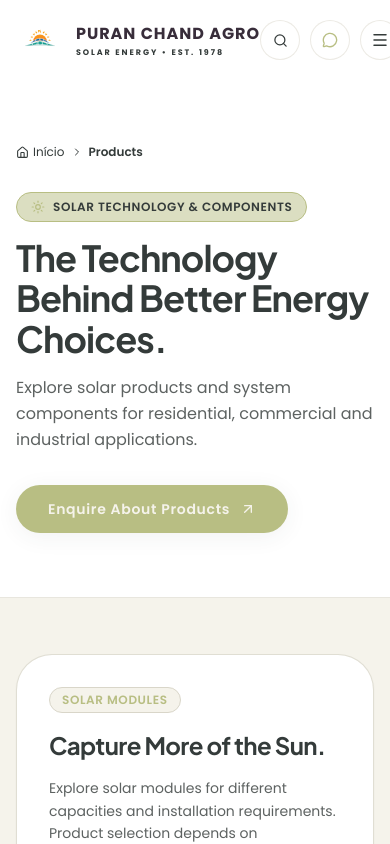
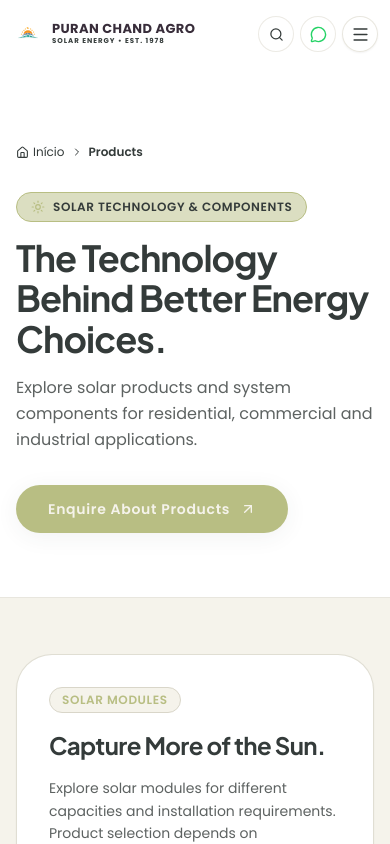
Before and after one commit to brij-phpdev/pc-agro, a React (Vite) app: page /products-list in a window 390 px wide. Shown: the top 844 px of the page. Built offline with nearby package versions, Linux system fonts and the light colour scheme; a web font is replaced by a local one.

Commit message:
fix(mobile): resolve top header overflow, ensure mobile hamburger menu button is always visible on all screen sizes, and enhance mobile navigation drawer

```diff
--- a/src/components/layout/Header.tsx
+++ b/src/components/layout/Header.tsx
@@ -39,19 +39,19 @@ export const Header: React.FC = () => {
     <>
       {/* Floating Header Wrapper - exact match to ledup.pt design */}
       <header
-        className={`fixed top-0 inset-x-0 z-50 transition-all duration-300 pointer-events-none px-4 sm:px-8 lg:px-14 ${
-          isScrolled ? 'pt-3 pb-2' : 'pt-5 sm:pt-7'
+        className={`fixed top-0 inset-x-0 z-50 transition-all duration-300 pointer-events-none px-3 sm:px-8 lg:px-14 ${
+          isScrolled ? 'pt-2.5 pb-2' : 'pt-4 sm:pt-7'
         }`}
       >
-        <div className="max-w-7xl mx-auto flex items-center justify-between">
+        <div className="max-w-7xl mx-auto flex items-center justify-between gap-2 w-full">
 
           {/* 1. Left: Brand Logo */}
           <Link
             to="/"
-            className="pointer-events-auto flex items-center gap-2 group focus:outline-none"
+            className="pointer-events-auto flex items-center gap-2 group focus:outline-none flex-shrink min-w-0"
             aria-label="Puran Chand Agro Home"
           >
-            <Logo className="h-10" />
+            <Logo className="h-9 sm:h-10" />
           </Link>
 
           {/* 2. Center: Translucent Floating Navigation Pill (matches screenshot media_1792409908612_3ac011e2.png) */}
@@ -128,9 +128,9 @@ export const Header: React.FC = () => {
             </div>
           </nav>
 
-          {/* 3. Right: Request a Quote Pill + Circular Search + WhatsApp Icon */}
-          <div className="pointer-events-auto flex items-center gap-2.5">
-            {/* Request a Quote Button */}
+          {/* 3. Right: Request a Quote Pill + Circular Search + WhatsApp Icon + Mobile Hamburger */}
+          <div className="pointer-events-auto flex-shrink-0 flex items-center gap-1.5 sm:gap-2.5">
+            {/* Request a Quote Button (Desktop & Tablet) */}
             <Link
               to="/contact"
               className="hidden sm:inline-flex items-center gap-1.5 px-5 h-10 bg-moss-green hover:bg-moss-ink text-fog text-xs font-semibold rounded-full shadow-soft backdrop-blur-md transition-all duration-200 group"
@@ -144,10 +144,10 @@ export const Header: React.FC = () => {
               <button
                 type="button"
                 onClick={() => setIsSearchOpen(!isSearchOpen)}
-                className={`w-10 h-10 rounded-full flex items-center justify-center transition-all shadow-xs backdrop-blur-md ${
+                className={`w-9 h-9 sm:w-10 sm:h-10 rounded-full flex items-center justify-center transition-all shadow-xs backdrop-blur-md ${
                   isSearchOpen
                     ? 'bg-moss-ink text-fog ring-2 ring-moss-green/40'
-                    : 'bg-white/90 hover:bg-fog text-moss-ink border border-mist-grey/50'
+                    : 'bg-white/95 hover:bg-fog text-moss-ink border border-mist-grey/50'
                 }`}
                 aria-label="Search equipment"
                 title="Search products"
@@ -157,7 +157,7 @@ export const Header: React.FC = () => {
 
               {/* Animated Inline Search Dropdown */}
               {isSearchOpen && (
-                <div className="absolute right-0 top-12 w-80 bg-white text-moss-ink rounded-2xl p-3 shadow-2xl border border-mist-grey/50 animate-fadeIn z-50">
+                <div className="absolute right-0 top-11 sm:top-12 w-72 sm:w-80 bg-white text-moss-ink rounded-2xl p-3 shadow-2xl border border-mist-grey/50 animate-fadeIn z-50">
                   <form onSubmit={handleSearchSubmit} className="relative flex items-center">
                     <input
                       type="text"
@@ -183,21 +183,26 @@ export const Header: React.FC = () => {
               href="https://wa.me/919876543210?text=Hello%20PC%20Agro%2C%20I%20would%20like%20to%20enquire%20about%20solar%20solutions"
               target="_blank"
               rel="noopener noreferrer"
-              className="w-10 h-10 rounded-full bg-white/90 hover:bg-fog text-moss-green border border-mist-grey/50 flex items-center justify-center transition-all shadow-xs backdrop-blur-md"
+              className="w-9 h-9 sm:w-10 sm:h-10 rounded-full bg-white/95 hover:bg-fog text-[#25D366] border border-mist-grey/50 flex items-center justify-center transition-all shadow-xs backdrop-blur-md"
               aria-label="Chat on WhatsApp"
               title="Chat with PC Agro"
             >
-              <MessageCircle size={16} />
+              <MessageCircle size={17} />
             </a>
 
-            {/* Mobile Hamburger Button */}
+            {/* Mobile Hamburger Button - GUARANTEED ON SCREEN WITH HIGH VISIBILITY */}
             <button
               type="button"
               onClick={() => setIsMobileMenuOpen(!isMobileMenuOpen)}
-              className="lg:hidden w-10 h-10 rounded-full bg-white/90 text-moss-ink border border-mist-grey/50 flex items-center justify-center transition-all shadow-xs"
-              aria-label="Toggle Navigation Menu"
+              className={`lg:hidden w-9 h-9 sm:w-10 sm:h-10 rounded-full flex items-center justify-center transition-all shadow-xs border ${
+                isMobileMenuOpen
+                  ? 'bg-moss-ink text-pistachio border-moss-ink shadow-md scale-105'
+                  : 'bg-white/95 text-moss-ink hover:text-moss-green border-mist-grey/60 hover:bg-fog shadow-sm'
+              }`}
+              aria-label={isMobileMenuOpen ? 'Close Navigation Menu' : 'Open Navigation Menu'}
+              title="Toggle Menu"
             >
-              {isMobileMenuOpen ? <X size={18} /> : <Menu size={18} />}
+              {isMobileMenuOpen ? <X size={19} className="text-pistachio" /> : <Menu size={19} />}
             </button>
           </div>
 
@@ -212,25 +217,39 @@ export const Header: React.FC = () => {
 
       {/* Mobile Drawer Navigation Backdrop & Sheet */}
       <div
-        className={`fixed inset-0 z-40 lg:hidden bg-moss-ink/50 backdrop-blur-xs transition-opacity duration-300 ease-out ${
+        className={`fixed inset-0 z-40 lg:hidden bg-moss-ink/60 backdrop-blur-xs transition-opacity duration-300 ease-out ${
           isMobileMenuOpen ? 'opacity-100 pointer-events-auto' : 'opacity-0 pointer-events-none'
         }`}
         onClick={() => setIsMobileMenuOpen(false)}
         aria-hidden="true"
       />
       <div
-        className={`mobile-sheet fixed inset-x-0 top-0 z-40 max-h-[90vh] bg-white text-moss-ink px-7 pt-24 pb-10 overflow-y-auto lg:hidden shadow-2xl ${
+        className={`mobile-sheet fixed inset-x-0 top-0 z-40 max-h-[92vh] bg-white text-moss-ink px-6 pt-20 pb-8 overflow-y-auto lg:hidden shadow-2xl ${
           isMobileMenuOpen ? 'is-open' : ''
         }`}
         aria-hidden={!isMobileMenuOpen}
       >
-        <nav className="space-y-1">
+        {/* Mobile Search Bar inside Drawer */}
+        <div className="mb-5 pt-1">
+          <form onSubmit={handleSearchSubmit} className="relative flex items-center">
+            <input
+              type="text"
+              placeholder="Search solar panels, inverters..."
+              value={searchQuery}
+              onChange={(e) => setSearchQuery(e.target.value)}
+              className="w-full pl-9 pr-4 py-2.5 text-xs bg-fog border border-mist-grey/60 rounded-full focus:outline-none focus:ring-1 focus:ring-moss-green text-moss-ink placeholder:text-moss-ink/50"
+            />
+            <Search size={15} className="absolute left-3.5 text-moss-ink/50" />
+          </form>
+        </div>
+
+        <nav className="space-y-0.5">
           {[
             { to: '/solutions', label: 'Solar Solutions' },
             { to: '/solutions/open-access', label: 'Open Access Energy' },
-            { to: '/products-list', label: 'Products & BOS Components' },
-            { to: '/projects', label: 'Projects Portfolio' },
-            { to: '/about-us', label: 'About Us' },
+            { to: '/products-list', label: 'Products & Equipment' },
+            { to: '/projects', label: 'Projects & Installations' },
+            { to: '/about-us', label: 'About Us & Heritage' },
             { to: '/resellers', label: 'Partners & Resellers' },
             { to: '/contact', label: 'Contact Us' },
           ].map((item, i) => (
@@ -239,22 +258,33 @@ export const Header: React.FC = () => {
               to={item.to}
               onClick={() => setIsMobileMenuOpen(false)}
               style={{ '--i': i } as React.CSSProperties}
-              className="sheet-item group flex items-center justify-between py-3 text-xl font-medium text-moss-ink hover:text-moss-green transition-colors border-b border-mist-grey/30"
+              className="sheet-item group flex items-center justify-between py-2.5 text-base font-semibold text-moss-ink hover:text-moss-green transition-colors border-b border-mist-grey/30"
             >
               <span>{item.label}</span>
-              <ArrowUpRight size={18} className="text-moss-green opacity-70 group-hover:opacity-100 group-hover:translate-x-1 group-hover:-translate-y-0.5 transition-all" />
+              <ArrowUpRight size={16} className="text-moss-green opacity-70 group-hover:opacity-100 group-hover:translate-x-1 group-hover:-translate-y-0.5 transition-all" />
             </Link>
           ))}
 
-          <div className="sheet-item pt-6 mt-4 flex flex-col gap-3" style={{ '--i': 7 } as React.CSSProperties}>
+          {/* Quick Actions in Mobile Drawer */}
+          <div className="sheet-item pt-5 mt-2 flex flex-col gap-2.5" style={{ '--i': 7 } as React.CSSProperties}>
             <Link
               to="/contact"
               onClick={() => setIsMobileMenuOpen(false)}
-              className="w-full flex items-center justify-between px-6 py-3.5 rounded-full bg-moss-green text-fog font-semibold text-xs uppercase tracking-wider shadow-soft"
+              className="w-full flex items-center justify-between px-5 py-3 rounded-full bg-moss-green hover:bg-moss-ink text-fog font-semibold text-xs uppercase tracking-wider shadow-soft transition-colors"
             >
               <span>Request a Quote</span>
               <ArrowUpRight size={15} />
             </Link>
+
+            <a
+              href="https://wa.me/919876543210?text=Hello%20PC%20Agro%2C%20I%20would%20like%20to%20enquire%20about%20solar%20solutions"
+              target="_blank"
+              rel="noopener noreferrer"
+              className="w-full flex items-center justify-center gap-2 px-5 py-2.5 rounded-full bg-[#25D366]/10 text-[#128C7E] font-semibold text-xs border border-[#25D366]/30 hover:bg-[#25D366]/20 transition-colors"
+            >
+              <MessageCircle size={15} />
+              <span>Direct WhatsApp Chat</span>
+            </a>
           </div>
         </nav>
       </div>
--- a/src/components/layout/Logo.tsx
+++ b/src/components/layout/Logo.tsx
@@ -20,7 +20,7 @@ export const Logo: React.FC<LogoProps> = ({
   const Emblem = () => (
     <svg
       viewBox="0 0 240 140"
-      className={isStacked ? "w-20 h-12" : "w-12 h-8 sm:w-14 sm:h-9"}
+      className={isStacked ? "w-20 h-12" : "w-8 h-5 xs:w-10 xs:h-6.5 sm:w-14 sm:h-9"}
       fill="none"
       xmlns="http://www.w3.org/2000/svg"
       style={{ overflow: 'visible' }}
@@ -99,7 +99,7 @@ export const Logo: React.FC<LogoProps> = ({
 
   return (
     <div className={`select-none transition-transform duration-200 ${className} ${
-      isStacked ? 'flex flex-col items-center text-center gap-1.5' : 'flex items-center gap-3'
+      isStacked ? 'flex flex-col items-center text-center gap-1.5' : 'flex items-center gap-2 sm:gap-3'
     }`}>
       {/* Official Emblem */}
       <div className="flex-shrink-0 flex items-center justify-center">
@@ -107,9 +107,9 @@ export const Logo: React.FC<LogoProps> = ({
       </div>
 
       {/* Official Typography: PURAN CHAND AGRO */}
-      <div className={`flex flex-col ${isStacked ? 'items-center text-center' : 'items-start text-left'}`}>
+      <div className={`flex flex-col ${isStacked ? 'items-center text-center' : 'items-start text-left min-w-0'}`}>
         <div className="flex items-center font-black tracking-tight leading-none">
-          <span className={`text-base sm:text-lg font-black tracking-[0.06em] uppercase whitespace-nowrap ${
+          <span className={`text-[13px] xs:text-sm sm:text-base md:text-lg font-black tracking-[0.03em] sm:tracking-[0.06em] uppercase whitespace-nowrap ${
             isLight ? 'text-warm-porcelain' : 'text-aubergine-ink'
           }`}>
             PURAN CHAND AGRO
@@ -117,7 +117,7 @@ export const Logo: React.FC<LogoProps> = ({
         </div>
 
         {showSubtitle && (
-          <span className={`text-[8px] sm:text-[9px] font-bold tracking-[0.24em] uppercase leading-tight mt-0.5 whitespace-nowrap ${
+          <span className={`text-[7px] xs:text-[8px] sm:text-[9px] font-bold tracking-[0.14em] sm:tracking-[0.24em] uppercase leading-tight mt-0.5 whitespace-nowrap ${
             isLight ? 'text-mineral-lilac/80' : 'text-smoky-plum'
           }`}>
             Solar Energy • Est. 1978
```
